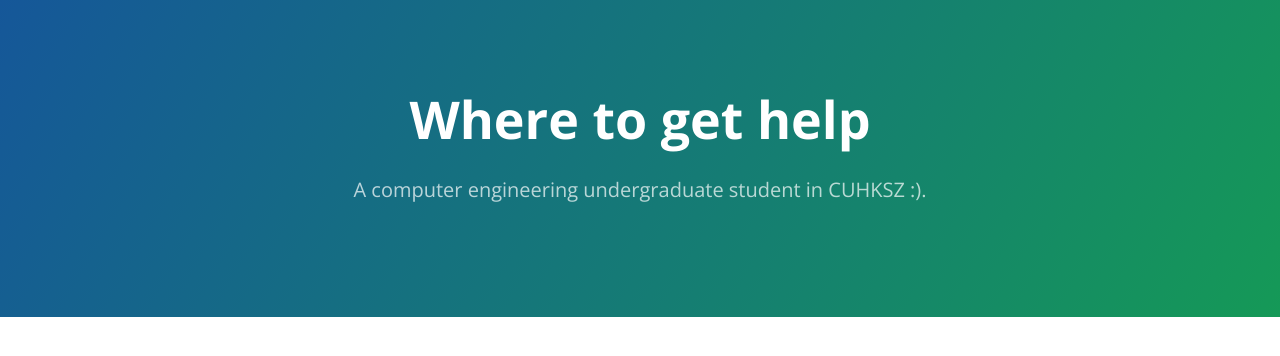
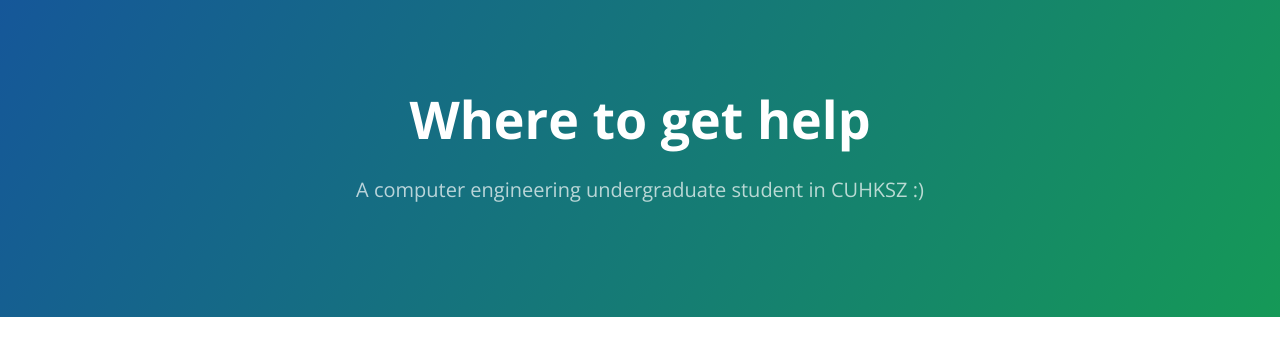
Before and after one commit to JACKZHANG1001/JACKZHANG1001.github.io, a Jekyll site: the page built from docs/SUPPORT.md, in a window 1280 px wide. Shown: the top 356 px of the page. Built offline with Jekyll 4.4.1, drawn with Linux system fonts in a browser that asks for light colours; our own code applies the rules of GitHub Pages for plain Markdown files.

Commit message:
remove '.'

```diff
--- a/_config.yml
+++ b/_config.yml
@@ -1,5 +1,5 @@
 title: Baozhe's Blog
-description: A computer engineering undergraduate student in CUHKSZ :).
+description: A computer engineering undergraduate student in CUHKSZ :)
 show_downloads: true
 google_analytics:
 theme: jekyll-theme-cayman
```
